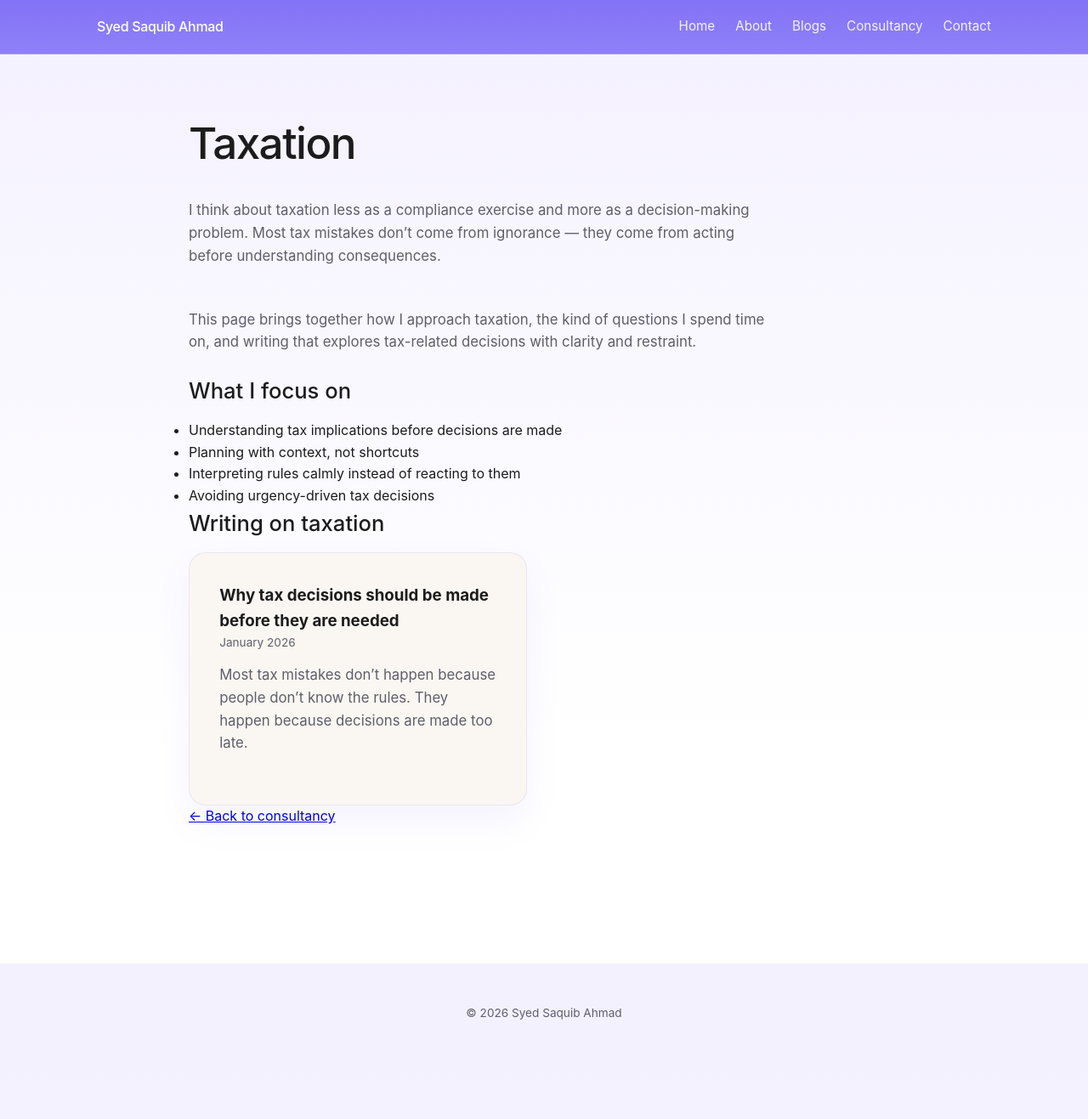
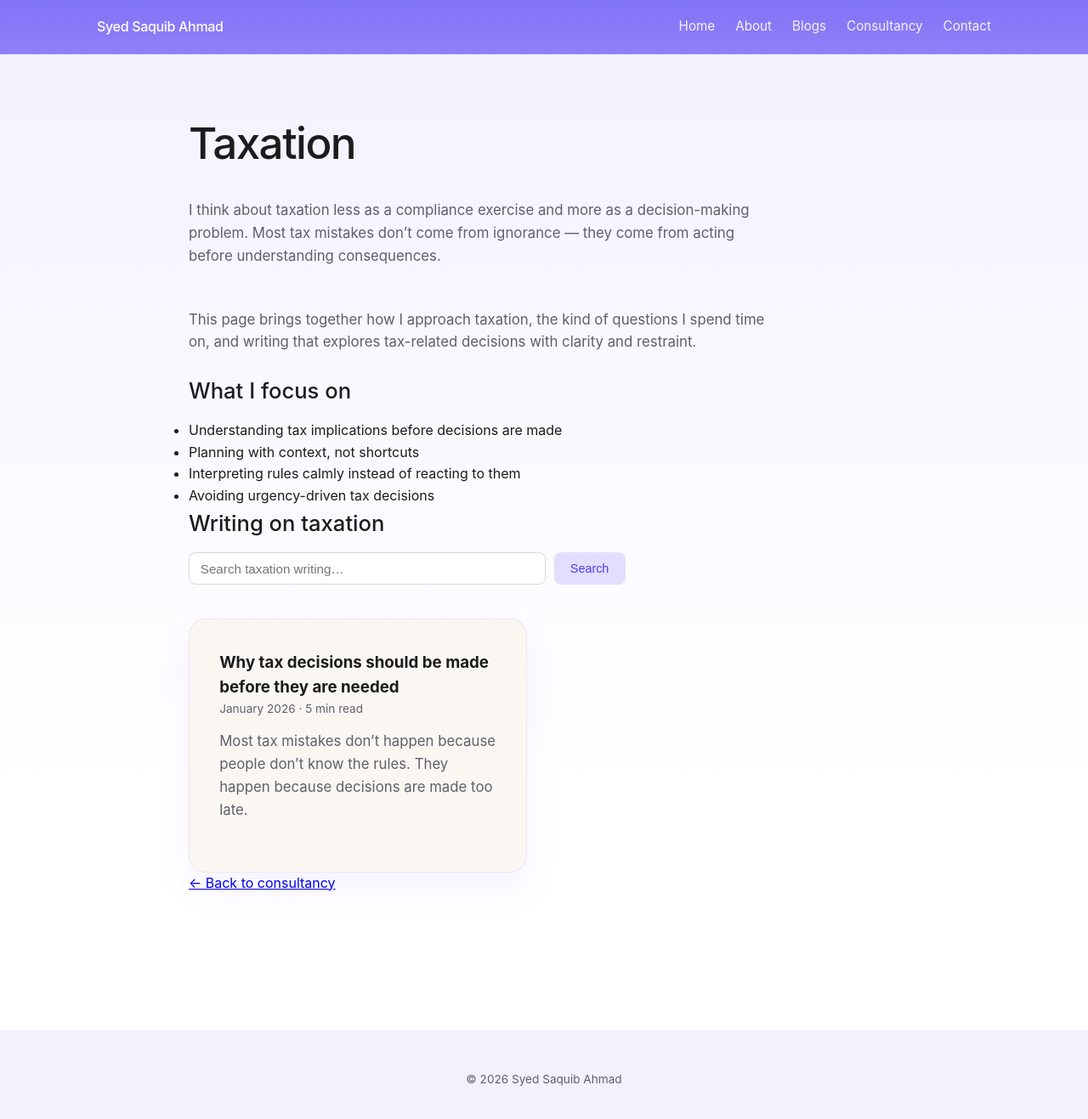
Before and after one commit to saquibahmad1234/syedsaquibahmad, a Jekyll site: the page built from consultancy/taxation.html, in a window 1280 px wide and 1330 px high. Shown: the top 1317 px of the window at 85% size. Built offline with Jekyll 4.4.1, drawn with Linux system fonts in a browser that asks for light colours.

Commit message:
Update taxation.html

```diff
--- a/consultancy/taxation.html
+++ b/consultancy/taxation.html
@@ -35,23 +35,40 @@ permalink: /consultancy/taxation/
   <section class="taxation-writing">
   <h2>Writing on taxation</h2>
 
-    <div class="posts-grid">
+  <!-- Search (Taxation only) -->
+  <div class="search-wrapper">
+    <input
+      type="text"
+      id="search-input"
+      placeholder="Search taxation writing…"
+      data-category="taxation"
+    >
+    <button id="search-button">Search</button>
+  </div>
+
+  <!-- Search URL injection (important) -->
+  <script>
+    window.SEARCH_URL = "{{ '/search.json' | relative_url }}";
+  </script>
+
+  <!-- Results -->
+  <div class="posts-grid" id="search-results">
     {% assign tax_posts = site.posts | where_exp: "post", "post.categories contains 'taxation'" %}
     {% for post in tax_posts %}
       <article class="post-card">
         <a href="{{ post.url | relative_url }}">
           <h3>{{ post.title }}</h3>
-            <div class="meta">{{ post.date | date: "%B %Y" }}</div>
+          <div class="meta">
+            {{ post.date | date: "%B %Y" }}
+            {% if post.read_time %} · {{ post.read_time }} min read{% endif %}
+          </div>
           <p>{{ post.excerpt | strip_html | truncate: 140 }}</p>
         </a>
       </article>
     {% endfor %}
-
-      {% if tax_posts == empty %}
-        <p>No taxation-specific writing yet. Articles will appear here as they are published.</p>
-      {% endif %}
   </div>
 </section>
+
 
   <section class="taxation-back">
     <a href="{{ '/consultancy/' | relative_url }}">← Back to consultancy</a>
```
Lines whose indentation alone changed are shown as unchanged.
